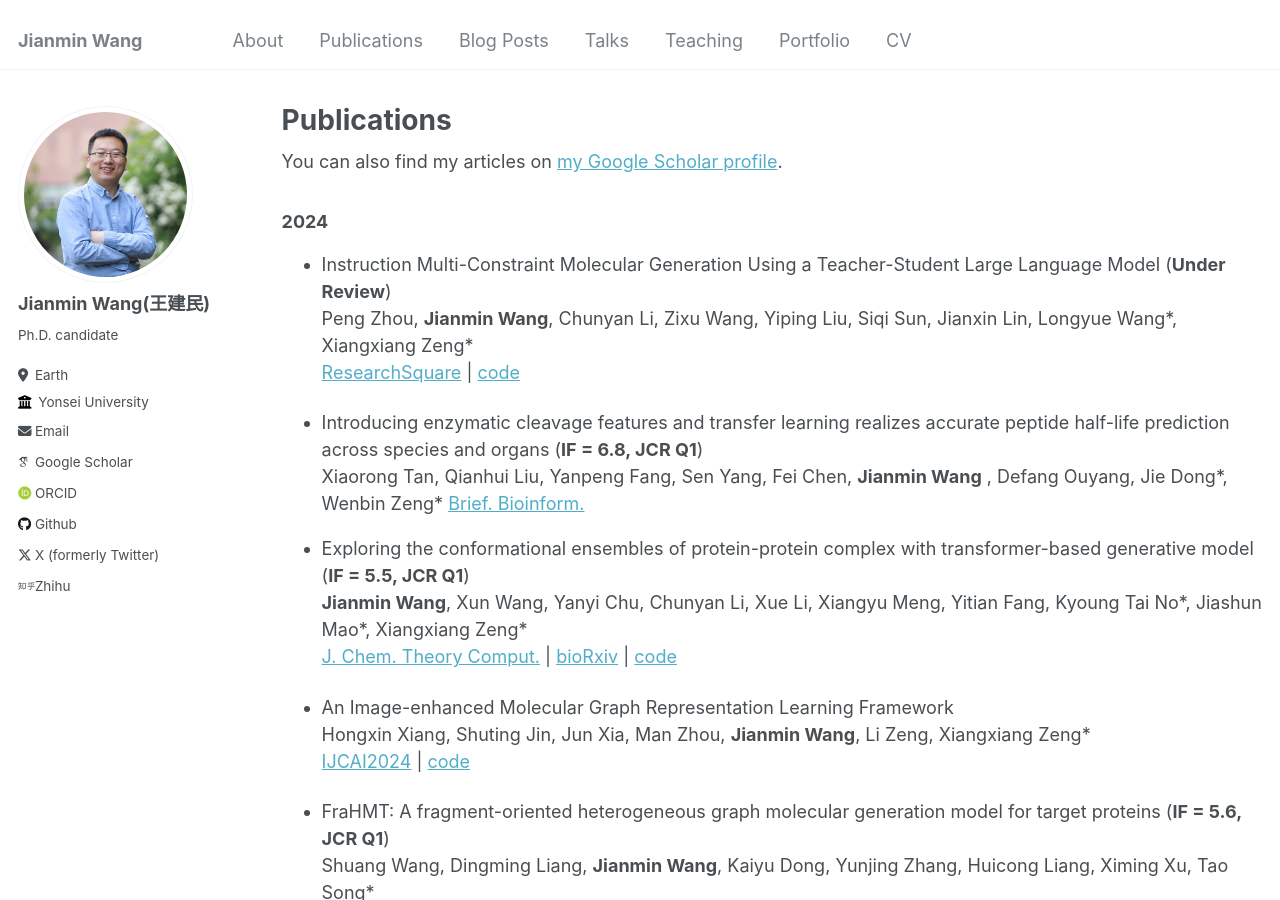
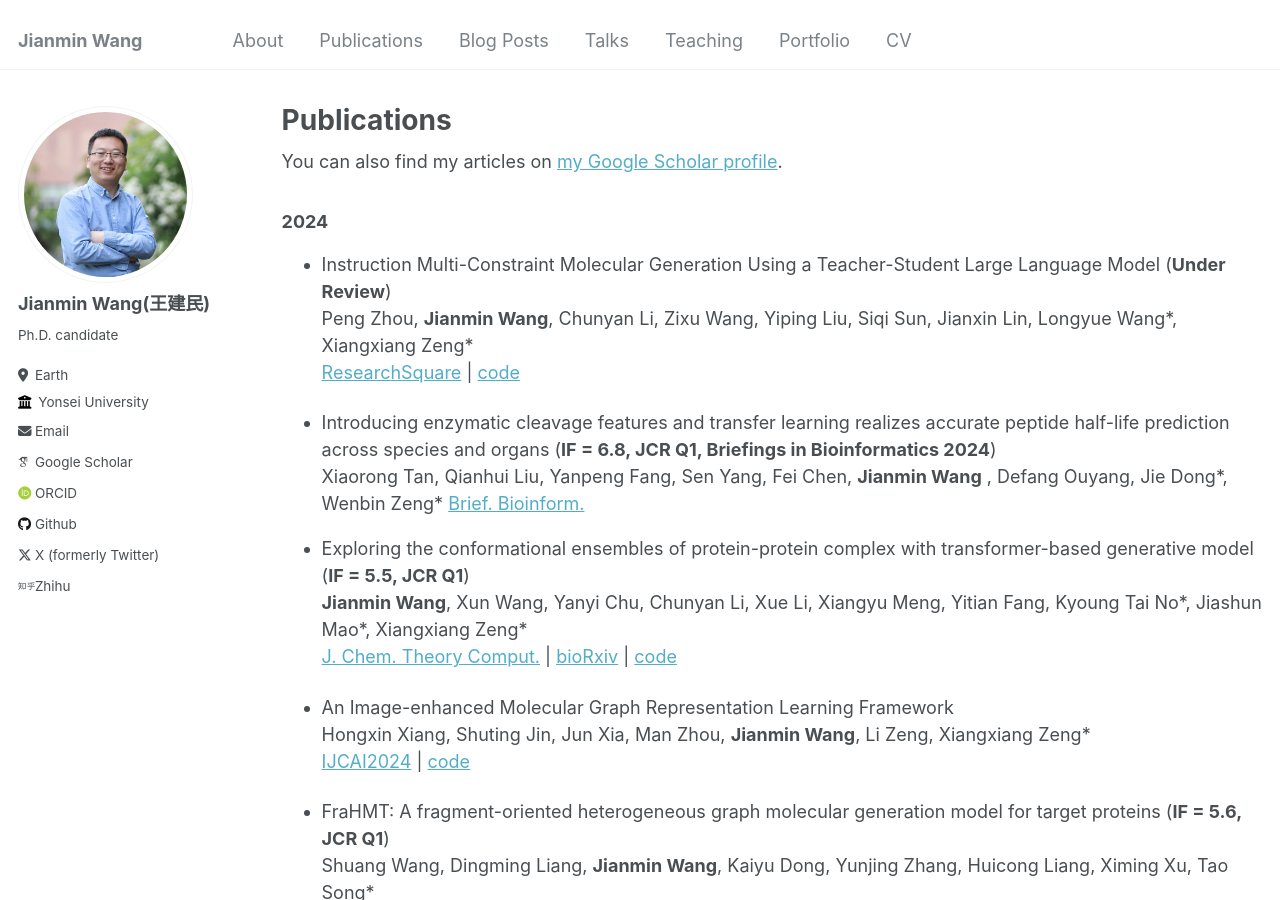
Before and after one commit to Jianmin2drugai/Jianmin2drugai.github.io, a Jekyll site: the page built from _pages/publications.md, in a window 1280 px wide and 900 px high. Built offline with Jekyll 4.4.1, drawn with Linux system fonts in a browser that asks for light colours; some web fonts are replaced.

Commit message:
Update publications.md

```diff
--- a/_pages/publications.md
+++ b/_pages/publications.md
@@ -21,7 +21,7 @@ author_profile: true
     Peng Zhou, **Jianmin Wang**, Chunyan Li, Zixu Wang, Yiping Liu, Siqi Sun, Jianxin Lin, Longyue Wang\*, Xiangxiang Zeng\*
     [ResearchSquare](https://doi.org/10.21203/rs.3.rs-3845824/v1) | [code](https://github.com/HHW-zhou/TSMMG)
 
-*   Introducing enzymatic cleavage features and transfer learning realizes accurate peptide half-life prediction across species and organs (**IF = 6.8, JCR Q1**)
+*   Introducing enzymatic cleavage features and transfer learning realizes accurate peptide half-life prediction across species and organs (**IF = 6.8, JCR Q1, Briefings in Bioinformatics 2024**)
     Xiaorong Tan, Qianhui Liu, Yanpeng Fang, Sen Yang, Fei Chen, **Jianmin Wang** , Defang Ouyang, Jie Dong\*, Wenbin Zeng\*
     [Brief. Bioinform.](https://doi.org/10.1093/bib/bbae350)
 *   Exploring the conformational ensembles of protein-protein complex with transformer-based generative model (**IF = 5.5, JCR Q1**)
```
